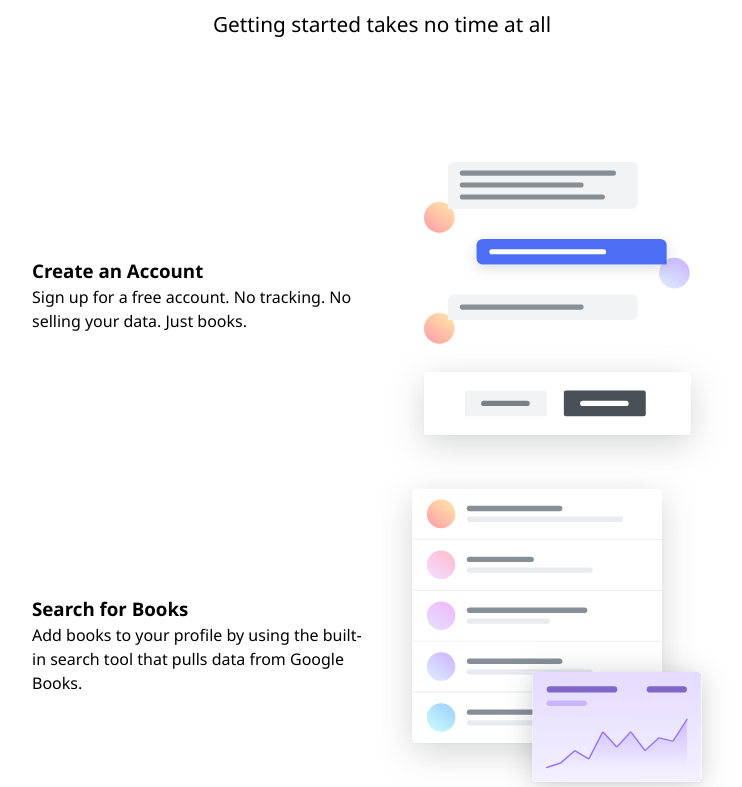
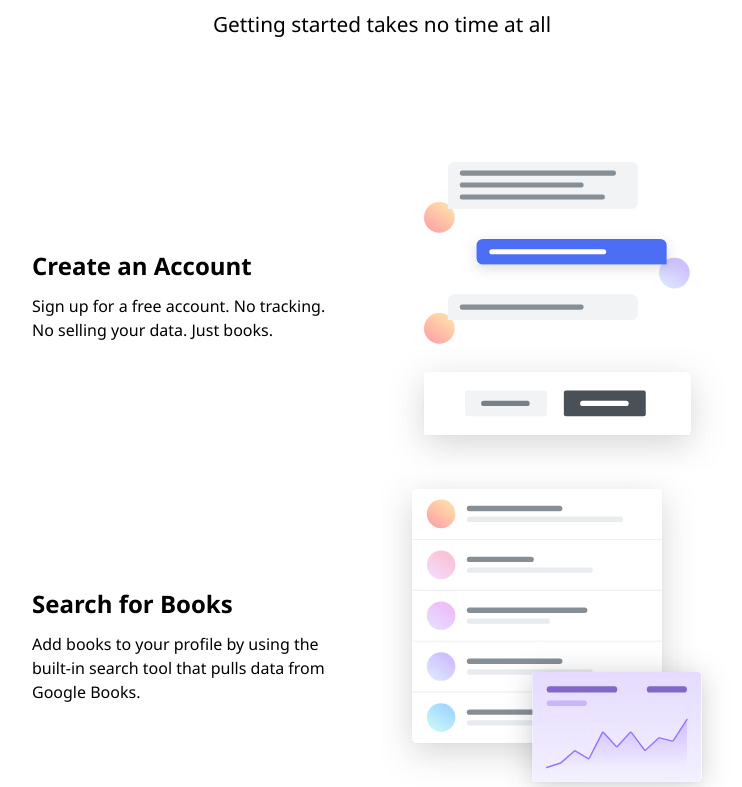
Before and after one commit to jjsmall009/book-baller, a React (Vite) app in the folder frontend/: page / in a window 1280 px wide. Shown: the part 653-1440 px from the top of the page, without its empty margins (258-1000 px from the left). Built offline with nearby package versions, Linux system fonts and the light colour scheme.

Commit message:
Updated the router to be more up to date

```diff
--- a/frontend/src/App.jsx
+++ b/frontend/src/App.jsx
@@ -1,28 +1,32 @@
-import { BrowserRouter, Routes, Route } from "react-router-dom";
+import {
+    createBrowserRouter,
+    Route,
+    createRoutesFromElements,
+    RouterProvider,
+} from "react-router-dom";
 
+// pages
 import Home from "./pages/Home";
 import Login from "./pages/Login";
 import Signup from "./pages/Signup";
 import About from "./pages/About";
 
-import Navbar from "./components/Navbar/Navbar";
+// layouts
+import RootLayout from './layouts/RootLayout'
+
+const router = createBrowserRouter(
+    createRoutesFromElements(
+        <Route path="/" element={<RootLayout />}>
+            <Route index element={<Home />} />
+            <Route path="login" element={<Login />} />
+            <Route path="signup" element={<Signup />} />
+            <Route path="about" element={<About />} />
+        </Route>
+    )
+);
 
 function App() {
-    return (
-        <>
-            <BrowserRouter>
-                <Navbar />
-                <div className="page-content-zone">
-                    <Routes>
-                        <Route path="/" element={<Home />} />
-                        <Route path="/login" element={<Login />} />
-                        <Route path="/signup" element={<Signup />} />
-                        <Route path="/about" element={<About />} />
-                    </Routes>
-                </div>
-            </BrowserRouter>
-        </>
-    );
+    return <RouterProvider router={router} />;
 }
 
 export default App;
--- a/frontend/src/components/Navbar/Navbar.jsx
+++ b/frontend/src/components/Navbar/Navbar.jsx
@@ -1,4 +1,4 @@
-import { Link } from "react-router-dom";
+import { Link, NavLink } from "react-router-dom";
 import "./navbar.css";
 
 export default function Navbar() {
@@ -9,11 +9,11 @@ export default function Navbar() {
                     <p className="logo">Book Baller</p>
                 </Link>
                 <nav>
-                    <Link to="/about">About</Link>
-                    <Link to="/login">Login</Link>
-                    <Link to="/signup" className="signup-button">
+                    <NavLink to="/about">About</NavLink>
+                    <NavLink to="/login">Login</NavLink>
+                    <NavLink to="/signup" className="signup-button">
                         Signup
-                    </Link>
+                    </NavLink>
                 </nav>
             </div>
         </header>
--- a/frontend/src/components/Navbar/navbar.css
+++ b/frontend/src/components/Navbar/navbar.css
@@ -24,4 +24,7 @@ header .signup-button {
   border: 1px solid black;
   border-radius: 3px;
   padding: 0.25rem 1rem;
+}
+header .active {
+  text-decoration: underline;
 }/*# sourceMappingURL=navbar.css.map */
--- /dev/null
+++ b/frontend/src/layouts/RootLayout.jsx
@@ -0,0 +1,14 @@
+import { Outlet, NavLink } from "react-router-dom";
+
+import Navbar from "../components/Navbar/Navbar";
+
+export default function RootLayout() {
+    return (
+        <>
+            <Navbar />
+            <div className="page-content-zone">
+                <Outlet />
+            </div>
+        </>
+    );
+}
--- a/frontend/src/styles/app.css
+++ b/frontend/src/styles/app.css
@@ -108,11 +108,16 @@ body {
 .info-card {
   text-align: left;
   display: flex;
-  gap: 1rem;
+  gap: 3rem;
   align-items: center;
   max-width: 700px;
   margin: 0 auto;
 }
 .info-card img {
   max-width: 50%;
+}
+
+.step-title {
+  font-size: 1.5rem;
+  margin-bottom: 10px;
 }/*# sourceMappingURL=app.css.map */
--- a/frontend/src/styles/app.scss
+++ b/frontend/src/styles/app.scss
@@ -112,11 +112,17 @@ body {
 .info-card {
     text-align: left;
     display: flex;
-    gap: 1rem;
+    gap: 3rem;
     align-items: center;
     max-width: 700px;
     margin: 0 auto;
+
     img {
         max-width: 50%;
     }
 }
+
+.step-title {
+    font-size: 1.5rem;
+    margin-bottom: 10px;
+}
```
Also changed, not shown: frontend/src/components/Navbar/navbar.scss (+4 -4 lines), 2 other files (tests, documents, lock files or other folders).
